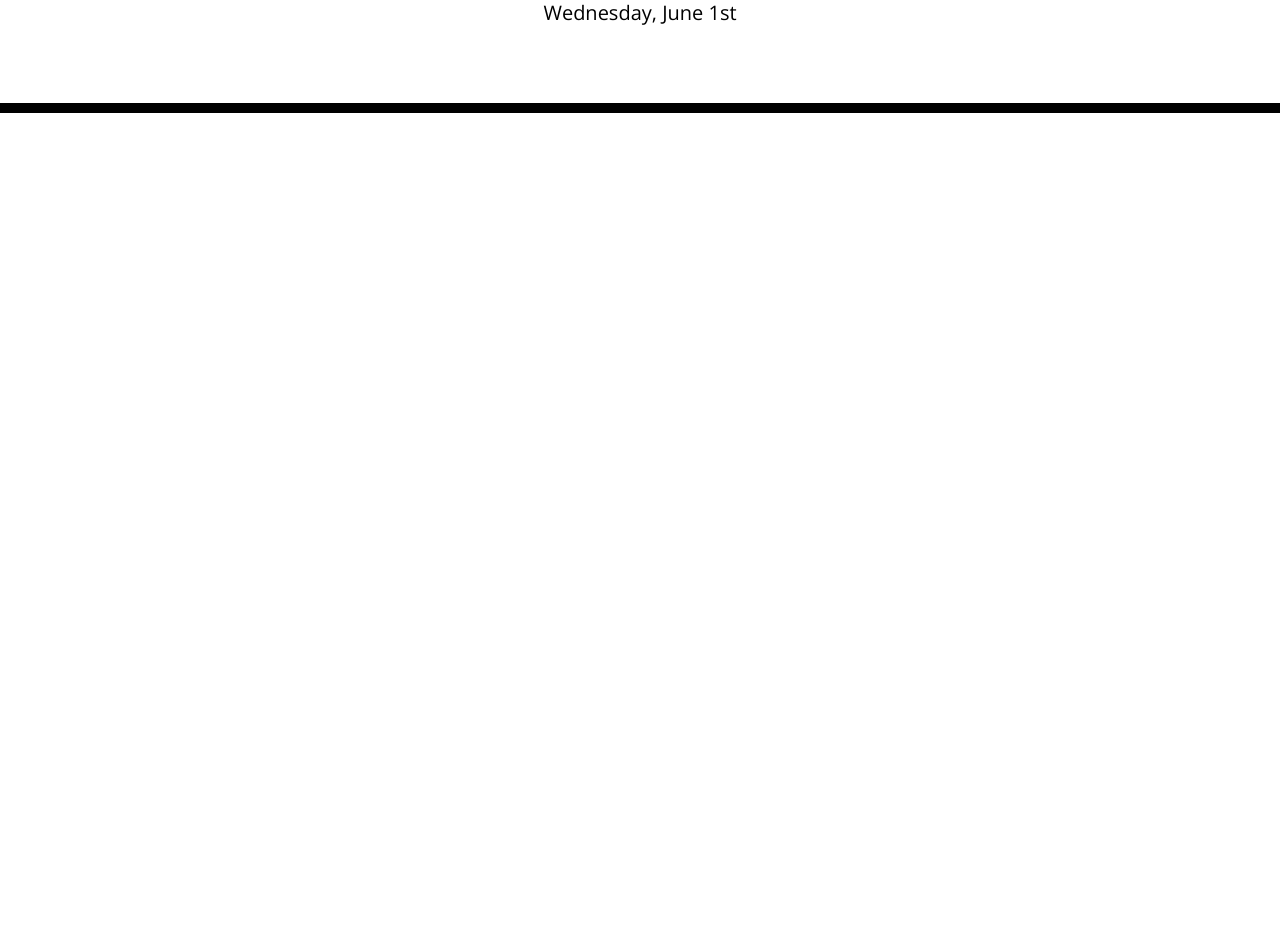
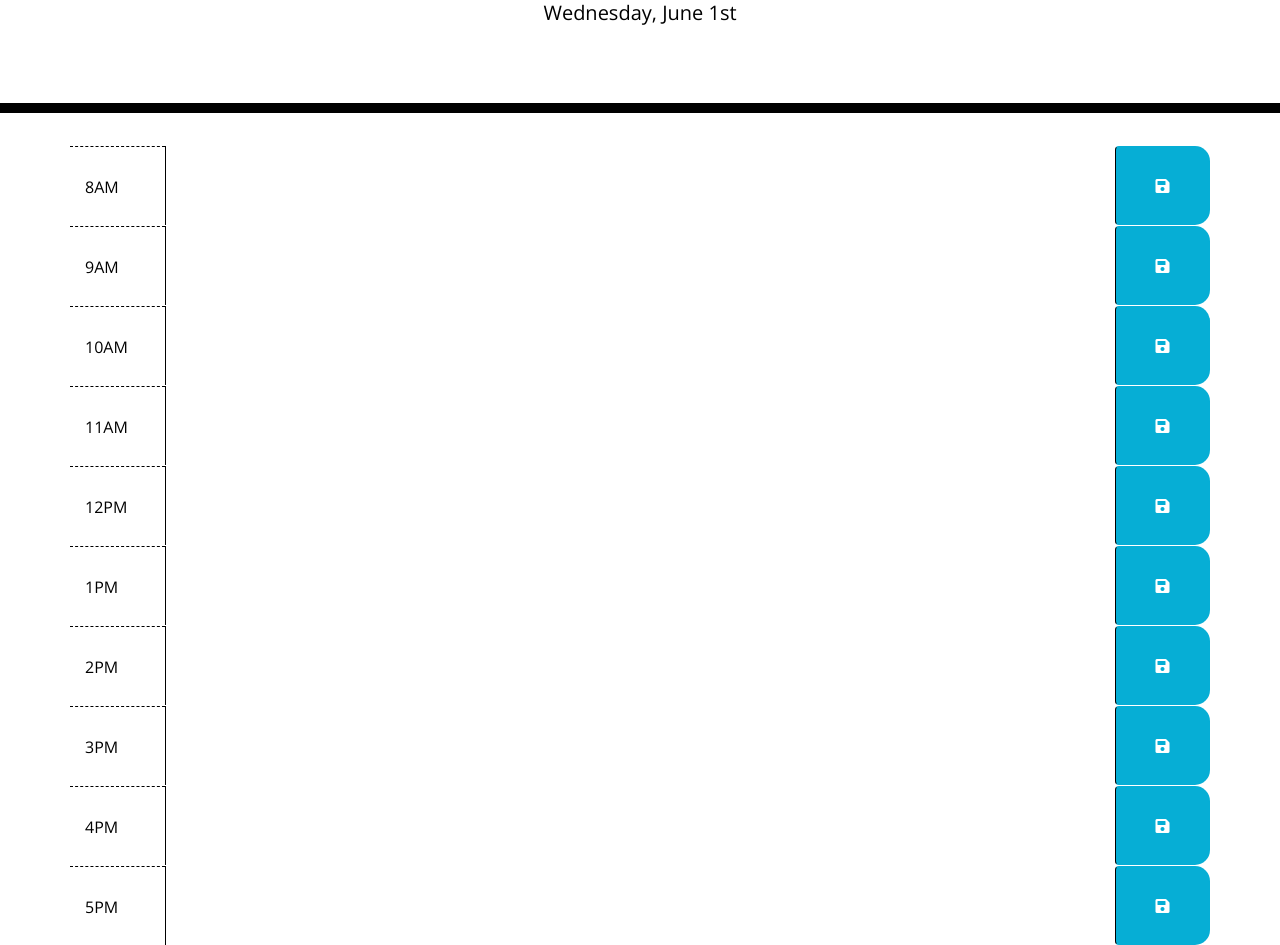
Before and after one commit to jessica-calderon/super-disco, a plain HTML site: page index.html in a window 1280 px wide. Shown: the part 191-1136 px from the top of the page. Before the commit the page ends 800 px from the top, so only its background shows below. Drawn offline with nearby package versions, Linux system fonts and the light colour scheme.

Commit message:
add empty timeblocks to html

```diff
--- a/index.html
+++ b/index.html
@@ -29,8 +29,97 @@
       <p id="currentDay" class="lead"></p>
     </header>
     <div class="container">
-      <!-- Timeblocks go here -->
-    </div>
+      <!-- Timeblocks -->
+      <div id="8am" class="row timeblock">
+        <div class="col-md-1 hour">
+            8AM
+        </div>
+        <textarea class="col-md-10 text-entry">
+        </textarea>
+        <button class="btn saveBtn col-md-1"><i class="fas fa-save"></i></button>
+        </div>
+
+      <div id="9am" class="row timeblock">
+        <div class="col-md-1 hour">
+            9AM
+        </div>
+        <textarea class="col-md-10 text-entry">
+        </textarea>
+        <button class="btn saveBtn col-md-1"><i class="fas fa-save"></i></button>
+        </div>
+
+      <div id="10am" class="row timeblock">
+        <div class="col-md-1 hour">
+            10AM
+        </div>
+        <textarea class="col-md-10 text-entry">
+        </textarea>
+        <button class="btn saveBtn col-md-1"><i class="fas fa-save"></i></button>
+        </div>
+
+      <div id="11am" class="row timeblock">
+        <div class="col-md-1 hour">
+            11AM
+        </div>
+        <textarea class="col-md-10 text-entry">
+        </textarea>
+        <button class="btn saveBtn col-md-1"><i class="fas fa-save"></i></button>
+        </div>
+
+      <div id="12pm" class="row timeblock">
+        <div class="col-md-1 hour">
+            12PM
+        </div>
+        <textarea class="col-md-10 text-entry">
+        </textarea>
+        <button class="btn saveBtn col-md-1"><i class="fas fa-save"></i></button>
+        </div>
+
+      <div id="1pm" class="row timeblock">
+        <div class="col-md-1 hour">
+            1PM
+        </div>
+        <textarea class="col-md-10 text-entry">
+        </textarea>
+        <button class="btn saveBtn col-md-1"><i class="fas fa-save"></i></button>
+        </div>
+
+      <div id="2pm" class="row timeblock">
+        <div class="col-md-1 hour">
+            2PM
+        </div>
+        <textarea class="col-md-10 text-entry">
+        </textarea>
+        <button class="btn saveBtn col-md-1"><i class="fas fa-save"></i></button>
+        </div>
+
+      <div id="3pm" class="row timeblock">
+        <div class="col-md-1 hour">
+            3PM
+        </div>
+        <textarea class="col-md-10 text-entry">
+        </textarea>
+        <button class="btn saveBtn col-md-1"><i class="fas fa-save"></i></button>
+        </div>
+
+      <div id="4pm" class="row timeblock">
+        <div class="col-md-1 hour">
+            4PM
+        </div>
+        <textarea class="col-md-10 text-entry">
+        </textarea>
+        <button class="btn saveBtn col-md-1"><i class="fas fa-save"></i></button>
+        </div>
+
+      <div id="5pm" class="row timeblock">
+        <div class="col-md-1 hour">
+            5PM
+        </div>
+        <textarea class="col-md-10 text-entry">
+        </textarea>
+        <button class="btn saveBtn col-md-1"><i class="fas fa-save"></i></button>
+        </div>
+      </div>
 
     <script src="https://code.jquery.com/jquery-3.4.1.min.js"></script>
     <script src="https://cdnjs.cloudflare.com/ajax/libs/moment.js/2.24.0/moment.min.js"></script>
```
